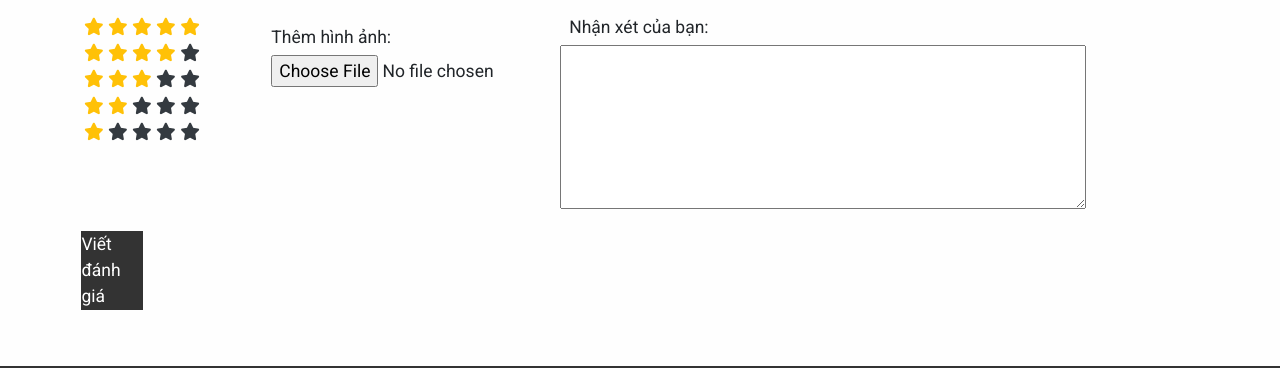
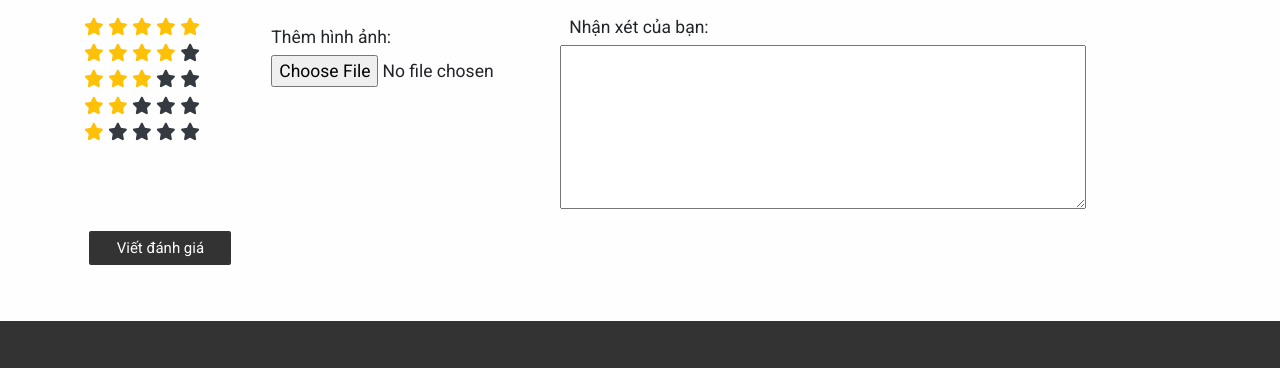
Before and after one commit to Ho-Xuan-Lam/KOPIKO-frontend, a plain HTML site: page category-infor.html in a window 1280 px wide. Shown: the part 1380-1748 px from the top of the page. Drawn offline with Linux system fonts and the light colour scheme; files whose address does not match are found by name.

Commit message:
update category-infor css

```diff
--- a/asset/css/category-infor.css
+++ b/asset/css/category-infor.css
@@ -142,3 +142,20 @@ htnl {
     border: 1px solid var(--border-color);
     background-color: var(--text-color);
 }
+
+.btn-report {
+    min-width: 142px;
+    height: 34px;
+    text-decoration: none;
+    border: none;
+    border-radius: 2px;
+    font-size: 1.5rem;
+    padding: 0 12px;
+    outline: none;
+    cursor: pointer;
+    color: var(--text-color);
+    display: flex;
+    justify-content: center;
+    align-items: center;
+    line-height: 1.6rem;
+}
```
